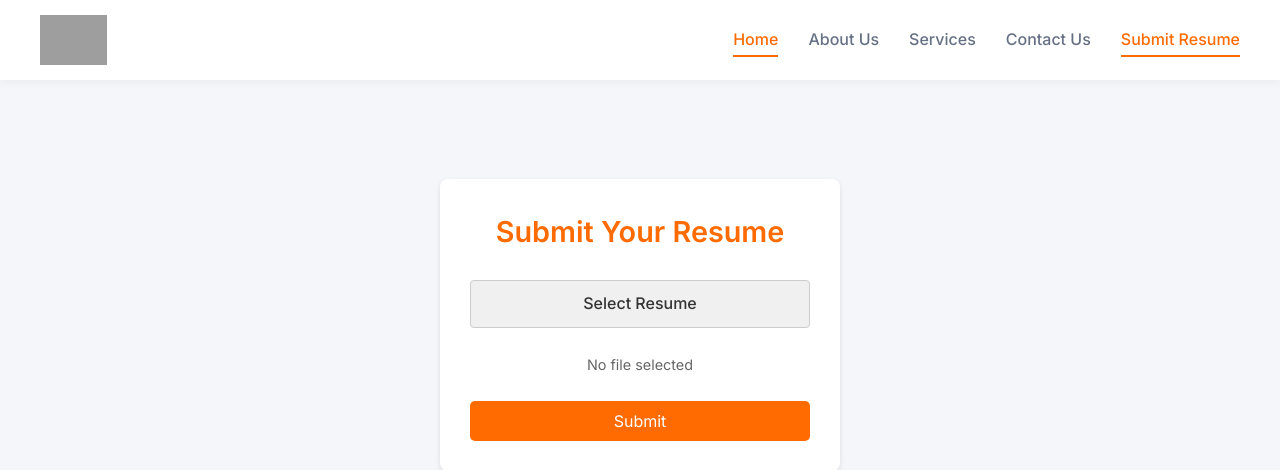
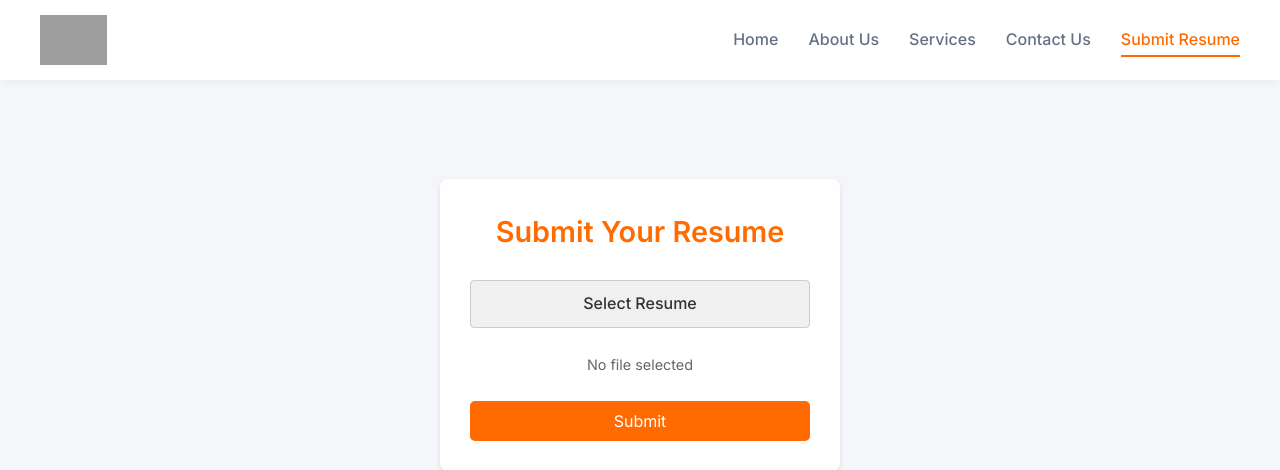
Before and after one commit to ommakvana/Resume_parsering, a Flask app: template templates/upload.html in a window 1280 px wide. Shown: the top 470 px of the page. Run offline with Flask 3, Linux system fonts and the light colour scheme; the template is opened without the code that fills it, so the values that code supplies are empty; grey boxes are pictures that could not be loaded.

```diff
--- a/templates/already_submitted.html
+++ b/templates/already_submitted.html
@@ -194,7 +194,7 @@
             <img src="https://www.logbinary.com/images/logo.png" alt="LogBinary Logo" class="logo">
             <nav>
                 <ul>
-                    <li><a href="https://www.logbinary.com/" class="active">Home</a></li>
+                    <li><a href="https://www.logbinary.com/">Home</a></li>
                     <li><a href="https://www.logbinary.com/#about">About Us</a></li>
                     <li><a href="https://www.logbinary.com/#services">Services</a></li>
                     <li><a href="https://www.logbinary.com/#contact">Contact Us</a></li>
--- a/templates/expired.html
+++ b/templates/expired.html
@@ -179,7 +179,7 @@
             <img src="https://www.logbinary.com/images/logo.png" alt="LogBinary Logo" class="logo">
             <nav>
                 <ul>
-                    <li><a href="https://www.logbinary.com/" class="active">Home</a></li>
+                    <li><a href="https://www.logbinary.com/">Home</a></li>
                     <li><a href="https://www.logbinary.com/#about">About Us</a></li>
                     <li><a href="https://www.logbinary.com/#services">Services</a></li>
                     <li><a href="https://www.logbinary.com/#contact">Contact Us</a></li>
--- a/templates/success.html
+++ b/templates/success.html
@@ -194,7 +194,7 @@
             <img src="https://www.logbinary.com/images/logo.png" alt="LogBinary Logo" class="logo">
             <nav>
                 <ul>
-                    <li><a href="https://www.logbinary.com/" class="active">Home</a></li>
+                    <li><a href="https://www.logbinary.com/">Home</a></li>
                     <li><a href="https://www.logbinary.com/#about">About Us</a></li>
                     <li><a href="https://www.logbinary.com/#services">Services</a></li>
                     <li><a href="https://www.logbinary.com/#contact">Contact Us</a></li>
--- a/templates/upload.html
+++ b/templates/upload.html
@@ -252,7 +252,7 @@
             <img src="https://www.logbinary.com/images/logo.png" alt="LogBinary Logo" class="logo">
             <nav>
                 <ul>
-                    <li><a href="https://www.logbinary.com/" class="active">Home</a></li>
+                    <li><a href="https://www.logbinary.com/">Home</a></li>
                     <li><a href="https://www.logbinary.com/#about">About Us</a></li>
                     <li><a href="https://www.logbinary.com/#services">Services</a></li>
                     <li><a href="https://www.logbinary.com/#contact">Contact Us</a></li>
```
